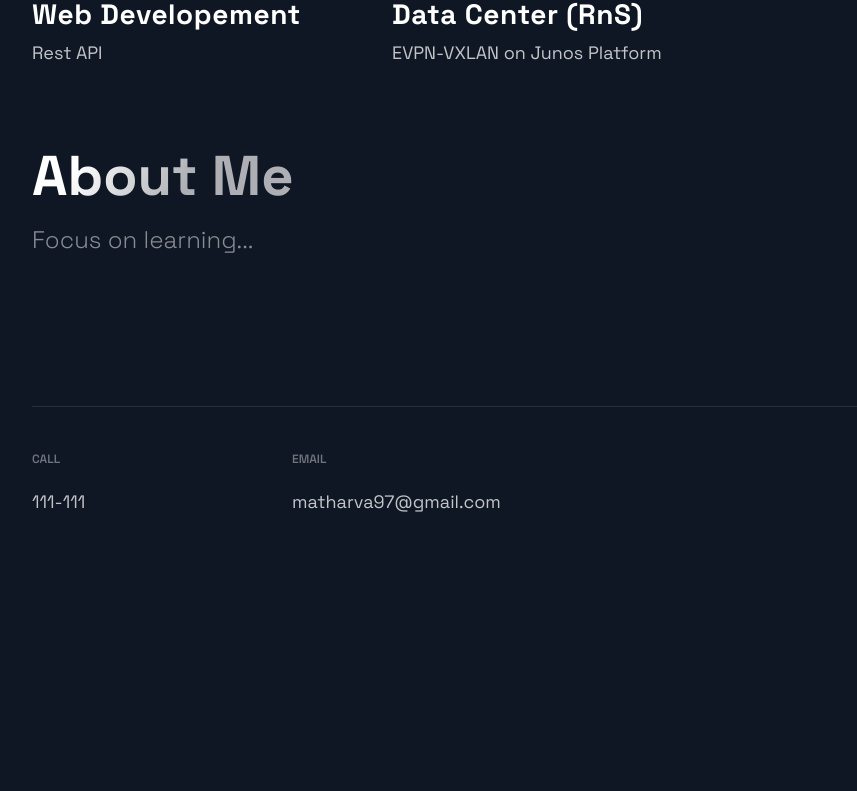
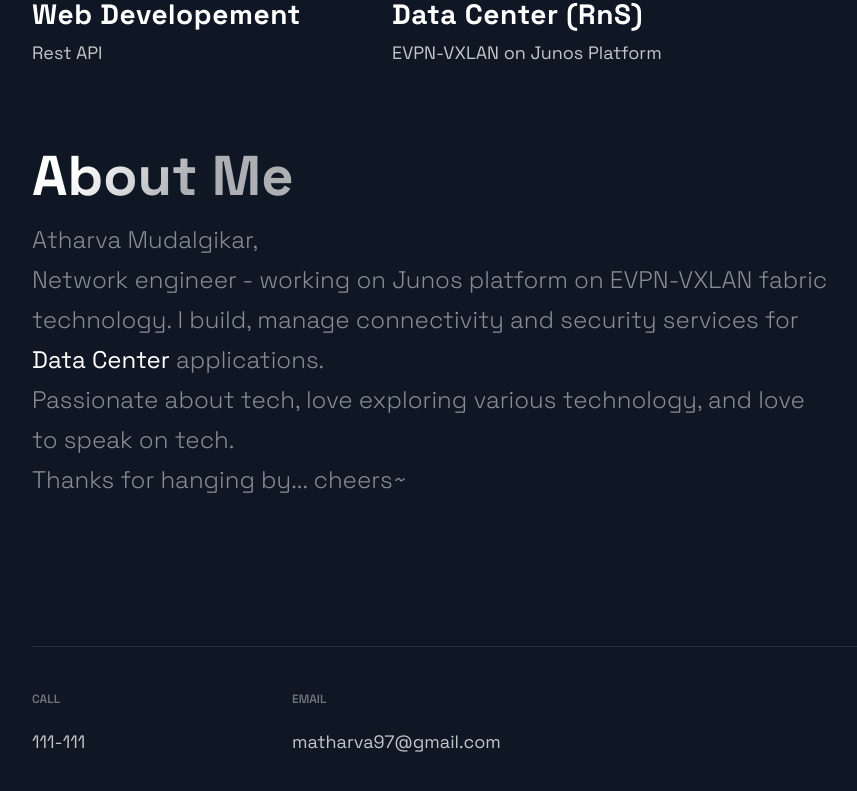
Before and after one commit to devwynter97/portfolio-web, a Next.js app: page / in a window 1280 px wide. Shown: the part 1675-2466 px from the top of the page, without its empty margins (88-945 px from the left). Before the commit the page ends 2286 px from the top, so only its background shows below. Built offline with nearby package versions, Linux system fonts and the light colour scheme.

Commit message:
updated About section

```diff
--- a/src/components/TimeLine/TimeLine.js
+++ b/src/components/TimeLine/TimeLine.js
@@ -46,7 +46,13 @@ const Timeline = () => {
     <Section id="about">
       <SectionTitle>About Me</SectionTitle>
       <SectionText>
-        Focus on learning...
+        <p>
+        Atharva Mudalgikar, <br/>
+        Network engineer - working on Junos platform on EVPN-VXLAN fabric technology. I build, manage connectivity and security services for <b style={ {color:"white"}}> Data Center  </b> applications.<br/>
+        Passionate about tech, love exploring various technology, and love to speak on tech.<br/>
+        Thanks for hanging by... cheers~
+        </p>
+
       </SectionText>
 
       <CarouselContainer ref={carouselRef}>
```
